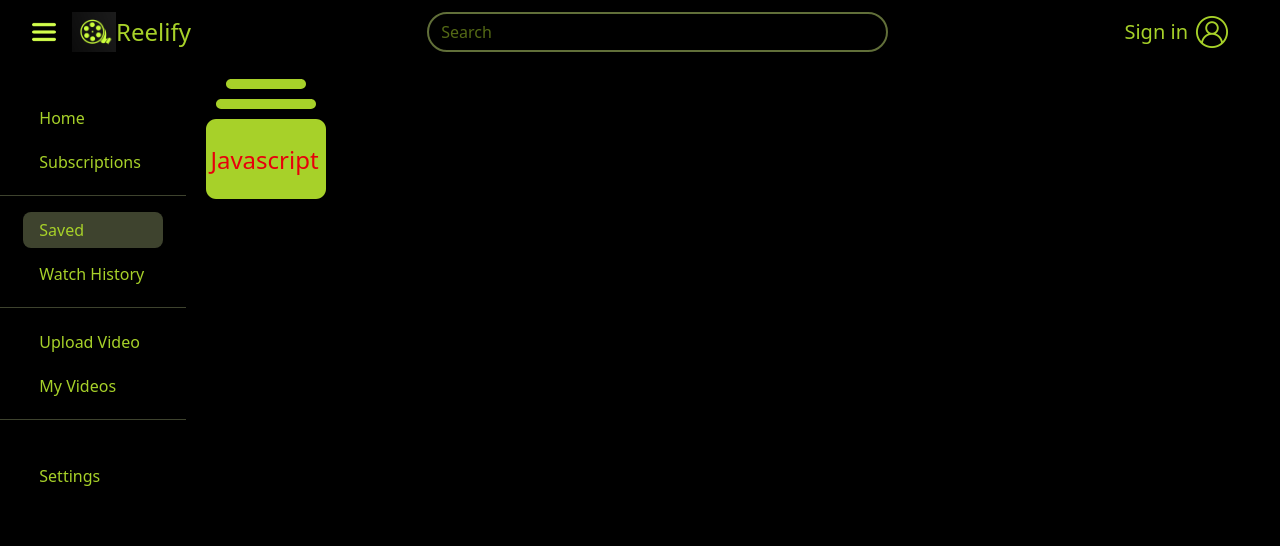
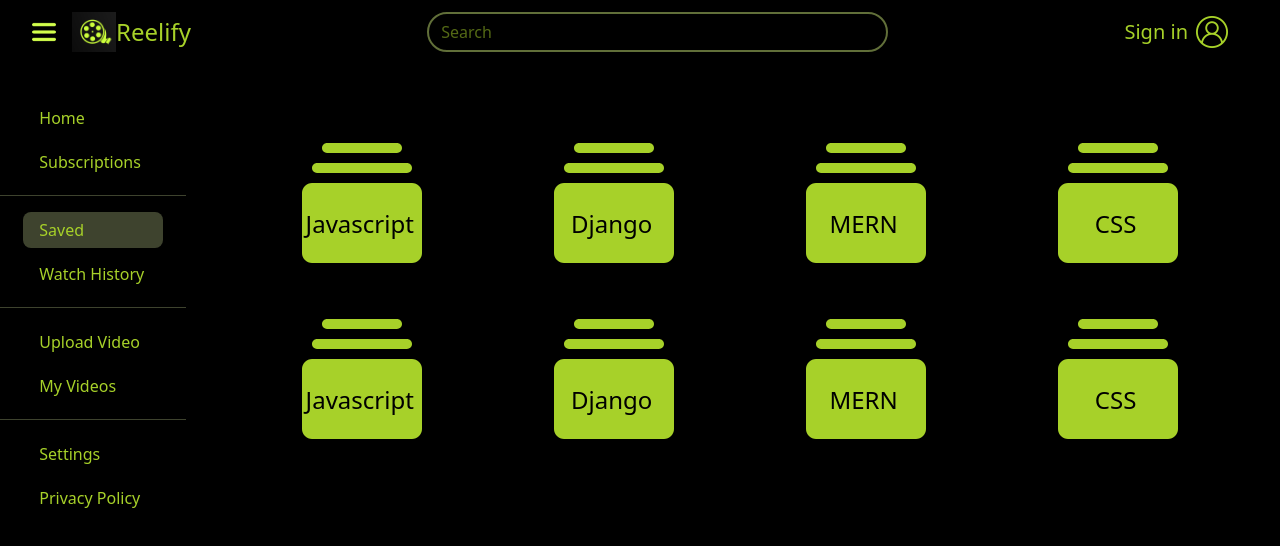
Before and after one commit to agrawalshreyansh/reelify, a React (Vite) app in the folder reelify/: page /SavedVideos in a window 1280 px wide. Shown: the top 546 px of the page. Built offline with nearby package versions, Linux system fonts and the light colour scheme.

Commit message:
saved edited

```diff
--- a/reelify/src/App.jsx
+++ b/reelify/src/App.jsx
@@ -12,6 +12,7 @@ import WatchHistoryGrid from './components/historygrid'
 import MyVideoGrid from './components/myvideogrid'
 import Settings from './components/settings'
 import UploadVideo from './components/uploadVideo'
+import TermsCondition from './components/policies'
 
 function App() {
 
@@ -28,6 +29,7 @@ function App() {
           <Route path='/mychannel' element={<SideLayout Component={MyVideoGrid}/>}/>
           <Route path='/upload' element={<SideLayout Component={UploadVideo}/>}/>
           <Route path='/settings' element={<SideLayout Component={Settings}/>}/>
+          <Route path='/policy' element ={<SideLayout Component={TermsCondition}/>}/>
           <Route path='/user/:id/:tab?' element={<SideLayout Component={Channelview}/>}/>
           <Route path='/playVideo/:id' element={<StreamLayout/>}/>
           <Route path='/signup' element ={<SideLayout Component={SignUp}/>}/>
--- /dev/null
+++ b/reelify/src/components/policies.jsx
@@ -0,0 +1,9 @@
+const TermsCondition = () => {
+    return (
+        <>
+            <div className="text-white">Terms & Conditions</div>
+        </>
+    )
+}
+
+export default TermsCondition
--- a/reelify/src/components/savedgrid.jsx
+++ b/reelify/src/components/savedgrid.jsx
@@ -1,13 +1,61 @@
 const SavedVideosGrid = () => {
+
+    const data = [
+        {
+            playlistName : 'Javascript',
+            _id:1
+        },
+        {
+            playlistName : 'Django',
+            _id:2
+        },
+        {
+            playlistName : 'MERN',
+            _id:3
+        },
+        {
+            playlistName : 'CSS',
+            _id:4
+        },
+        {
+            playlistName : 'Javascript',
+            _id:5
+        },
+        {
+            playlistName : 'Django',
+            _id:6
+        },
+        {
+            playlistName : 'MERN',
+            _id:7
+        },
+        {
+            playlistName : 'CSS',
+            _id:8
+        },
+
+
+    ]
+
+
     return (
         <>
-            <div className="text-white">
-                <div className="">
-                    <img src="/assets/folder.svg" className="absolute"/>
-                    <h2 className="relative text-2xl text-red-600 top-20 left-6">Javascript</h2>
-                </div>
-
+        <div className="h-[92vh] w-[85vw]">
+            <div className="grid grid-cols-4 gap-4 auto-rows-auto items-start px-12 py-16">
+                {data.map((playlist) => {
+                return (
+                    <div className="h-40 flex justify-center hover:bg-highlight hover:cursor-pointer rounded-2xl" key={playlist._id}>
+                        <div className="w-[60%]">
+                            <img src="/assets/folder.svg " className="absolute "/>
+                            <div className="relative top-20 left-6 text-center w-[108px]">
+                                <h2 className="text-2xl text-black ">{playlist.playlistName}</h2>
+                            </div>
+                        </div>
+                    </div>
+                )
+            })}
             </div>
+        </div>
         </>
     )
 }
--- a/reelify/src/components/side_navbar.jsx
+++ b/reelify/src/components/side_navbar.jsx
@@ -16,6 +16,7 @@ function Sidebar() {
         if (path === "/upload") return "upload";
         if (path === "/mychannel") return "myvideos";
         if (path === "/settings") return "settings";
+        if (path === "/policy") return "Terms"
         return "Home";
     };
 
@@ -62,6 +63,10 @@ function Sidebar() {
                     ${active === 'settings' ? 'bg-highlight' : '' }`}
                     onClick={() => navigate('/settings')}
                 >Settings</div>
+                <div className={`h-9 w-[75%] my-1 p-4 hover:bg-highlight flex items-center rounded-lg cursor-pointer
+                    ${active === 'Terms' ? 'bg-highlight' : '' }`}
+                    onClick={() => navigate('/policy')}
+                >Privacy Policy</div>
             </div>
         </div>
     );
--- a/reelify/src/components/subsgrid.jsx
+++ b/reelify/src/components/subsgrid.jsx
@@ -101,10 +101,10 @@ const SubscriptionGrid = () => {
     return (
         <>
             <div className="text-white">
-                <div className="flex items-center py-4 overflow-x-scroll mx-4 border-b-2 border-b-secondary my-2">
+                <div className="flex items-center py-4 overflow-x-scroll mx-4 border-b-2 border-b-secondary">
                     {data.map((channel) => {
                         return (
-                    <div className="h-24 w-24 flex flex-col justify-center items-center px-4" key={channel._id}>
+                    <div className="h-28 w-24 flex flex-col justify-center items-center p-4 hover:bg-highlight cursor-pointer rounded-xl" key={channel._id}>
                         <div className="rounded-full h-18 w-18 border-2 border-secondary">
                             <img src={channel.img}/>
                         </div>
```
